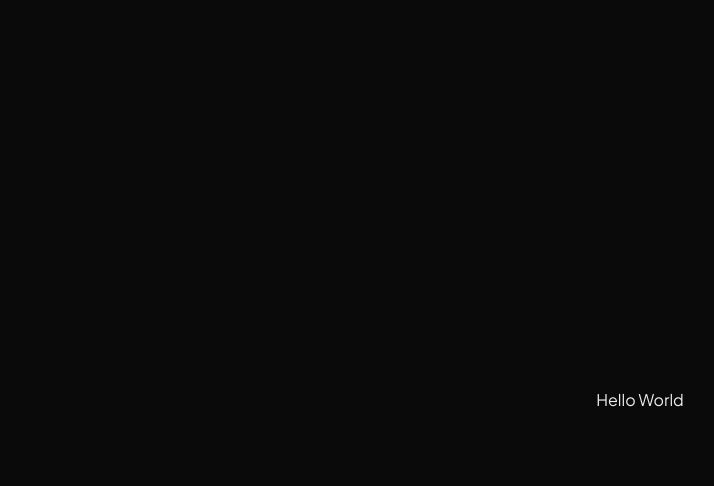
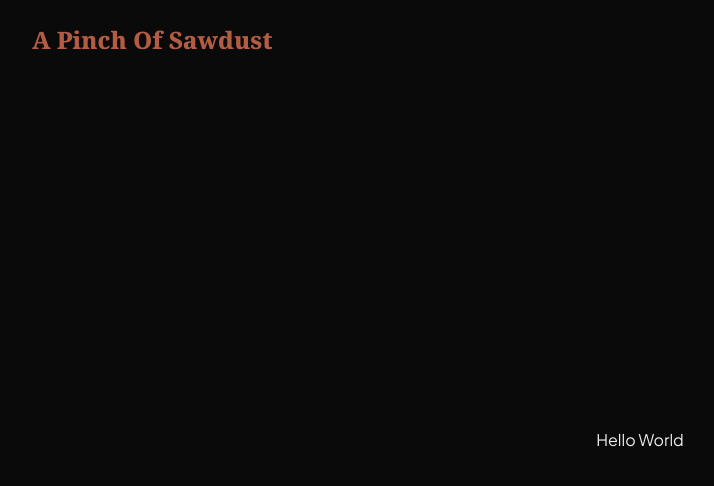
Before and after one commit to williamalowe/pinchofsawdust, a Next.js app: page / in a window 1280 px wide. Shown: the top 486 px of the page, without its empty margins (0-714 px from the left). Built offline with nearby package versions, Linux system fonts and the light colour scheme.

Commit message:
feat: add logo component

```diff
--- a/app/globals.css
+++ b/app/globals.css
@@ -13,7 +13,7 @@
   --color-background: var(--background);
   --color-foreground: var(--foreground);
   --font-sans: var(--font-jakarta-sans);
-  /* --font-mono: var(--font-geist-mono); */
+  --font-headline: var(--font-noto-serif);
 }
 
 @media (prefers-color-scheme: light) {
--- a/app/layout.tsx
+++ b/app/layout.tsx
@@ -1,6 +1,7 @@
 import type { Metadata } from "next";
 import { Plus_Jakarta_Sans } from "next/font/google";
 import "./globals.css";
+import Header from "@/components/features/Header";
 
 const plusJakarta = Plus_Jakarta_Sans({
   variable: "--font-jakarta-sans",
@@ -22,7 +23,10 @@ export default function RootLayout({
       lang="en"
       className={`${plusJakarta.variable} h-full antialiased`}
     >
-      <body className="min-h-full flex flex-col">{children}</body>
+      <body className="min-h-full flex flex-col px-8">
+        <Header />
+        {children}
+        </body>
     </html>
   );
 }
--- /dev/null
+++ b/components/features/Header.tsx
@@ -0,0 +1,26 @@
+"use client";
+
+import Link from "next/link";
+import Logo from "../ui/Logo";
+import { useState } from "react";
+
+const Header = () => {
+    // todo: move to usecontext for auth state
+  const [isAuth, setIsAuth] = useState(false);
+
+  return isAuth ? (
+    <div className="flex py-6">
+      <Link href={"/"}>
+        <Logo />
+      </Link>
+    </div>
+  ) : (
+    <div className="flex py-6">
+      <Link href={"/"}>
+        <Logo />
+      </Link>
+    </div>
+  );
+};
+
+export default Header;
--- /dev/null
+++ b/components/ui/Logo.tsx
@@ -0,0 +1,12 @@
+import { Noto_Serif } from "next/font/google";
+
+const notoSerif = Noto_Serif({
+  variable: "--font-noto-serif",
+  subsets: ["latin"],
+});
+
+const Logo = () => {
+  return <div className={`${notoSerif.variable} font-headline text-2xl font-extrabold text-(--color-primary)`}>A Pinch Of Sawdust</div>;
+};
+
+export default Logo;
```
